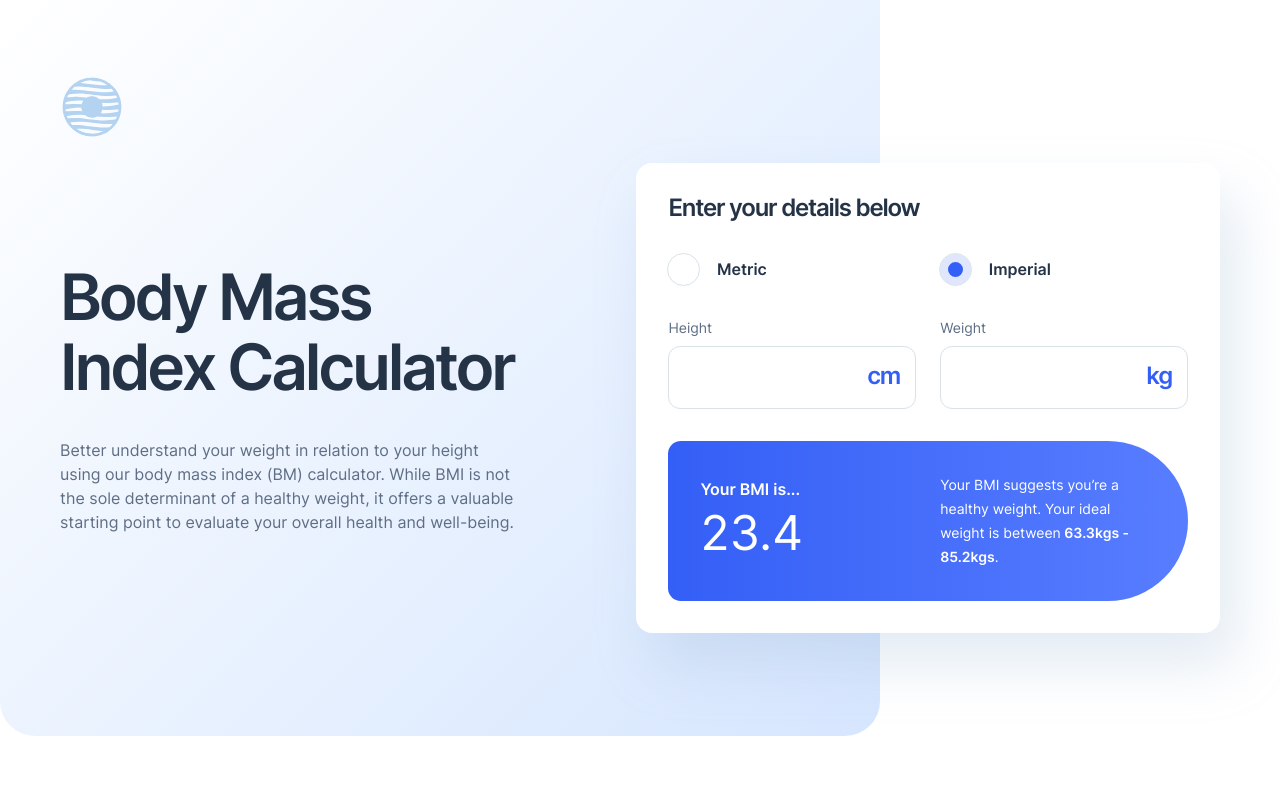
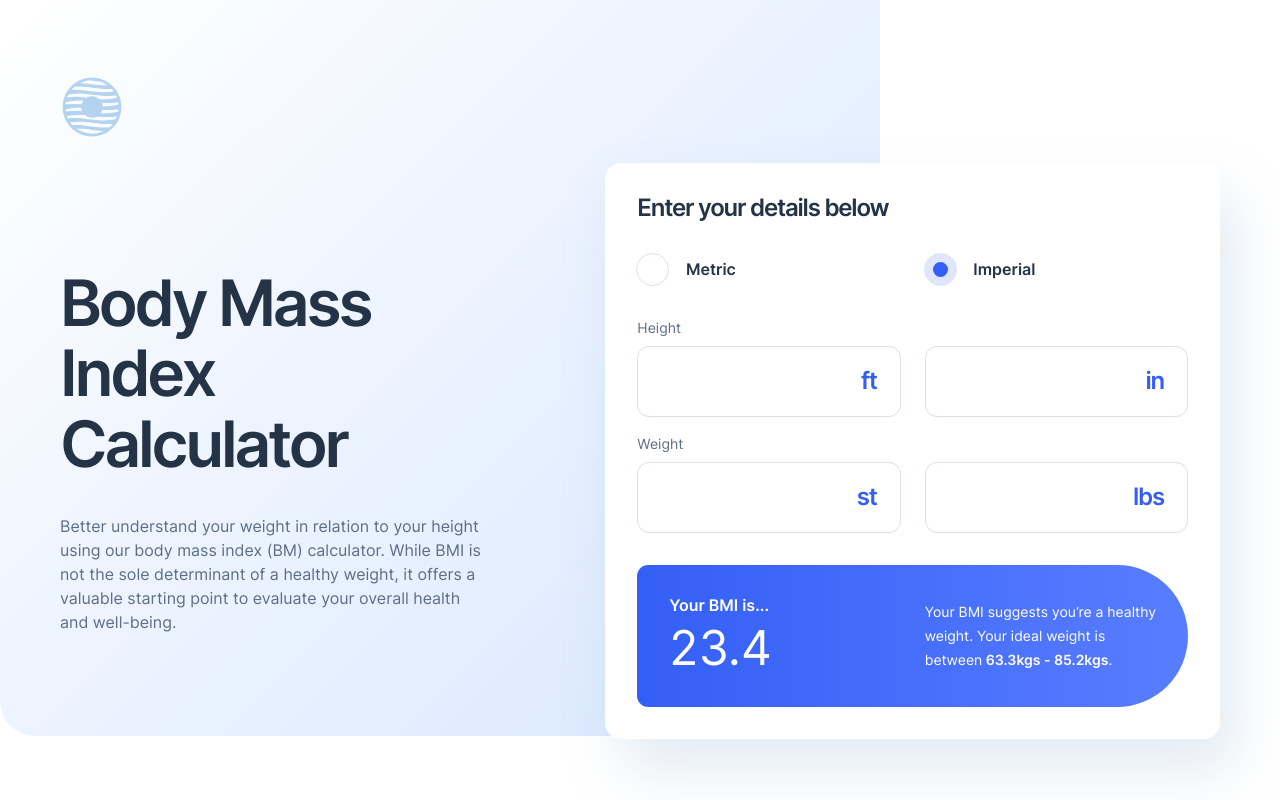
Before and after one commit to Dudeldups/FM-bmi-calculator, a React (Vite) app: page / in a window 1280 px wide. Both pictures are taken after a click on the label "Imperial". Shown: the top 800 px of the page. Built offline with nearby package versions, Linux system fonts and the light colour scheme.

Commit message:
added input display for imperial

```diff
--- a/src/App.tsx
+++ b/src/App.tsx
@@ -8,7 +8,6 @@ export default function App() {
   return (
     <div className="outer-container">
       <div className="background-box"></div>
-
       <SiteHeader />
       <main>
         <CTA />
--- a/src/components/CTA/CTA.less
+++ b/src/components/CTA/CTA.less
@@ -11,7 +11,7 @@
   .mq(@bp-desktop, {
     flex-direction: row;
     align-items: center;
-    gap: .get-clamp(2rem, 8rem, 65rem, 81.25rem)[];
+    gap: .get-clamp(2rem, 7.5rem, 65rem, 81.25rem)[];
     margin-top: 1.5rem;
   });
 }
--- a/src/components/CTA/CTA.tsx
+++ b/src/components/CTA/CTA.tsx
@@ -2,9 +2,7 @@ import MainHeader from "../MainHeader/MainHeader";
 import Calculator from "../Calculator/Calculator";
 import "./CTA.less";
 
-type Props = {};
-
-export default function CTA({}: Props) {
+export default function CTA() {
   return (
     <div className="cta">
       <MainHeader />
--- a/src/components/Calculator/Calculator.less
+++ b/src/components/Calculator/Calculator.less
@@ -51,30 +51,51 @@
   gap: 1rem;
 
   .mq(@bp-tablet, {
-    flex-direction: row;
-    gap: 1.5rem;
+    .metric & {
+      flex-direction: row;
+      gap: 1.5rem;
+
+      & * {
+        flex: 1;
+      }
+    }
   });
 
-  &__label {
+  &__container {
+    border: none;
+  }
+
+  &__inner {
+    display: flex;
+    gap: 1.5rem;
+
+    & * {
+      flex: 1;
+    }
+  }
+
+  &__input-wrapper {
     position: relative;
-    flex: 1;
+    margin-top: 0.5rem;
   }
 
   &__input {
-    margin-top: 0.5rem;
     width: 100%;
     padding: 1.25rem 1.5rem;
     border: 0.0625rem solid @clr-borders;
     border-radius: 0.75rem;
+    cursor: pointer;
 
-    &:active {
+    &:hover {
       border-color: @clr-blue;
     }
   }
 
   &__unit {
     position: absolute;
-    top: 3rem;
-    right: 1rem;
+    top: 50%;
+    right: 1.5rem;
+    transform: translateY(-50%);
+    cursor: pointer;
   }
 }
--- a/src/components/Calculator/Calculator.tsx
+++ b/src/components/Calculator/Calculator.tsx
@@ -1,11 +1,20 @@
+import { useState } from "react";
 import Result from "../Result/Result";
 import "./Calculator.less";
 
-type Props = {};
+export default function Calculator() {
+  const [unit, setUnit] = useState("metric");
 
-export default function Calculator({}: Props) {
+  const handleChange = (e: React.ChangeEvent<HTMLInputElement>) => {
+    const { type, id } = e.target;
+    if (type === "radio") {
+      id === "metric" ? setUnit("metric") : setUnit("imperial");
+    } else if (type === "text") {
+    }
+  };
+
   return (
-    <section className="calculator">
+    <section className={`calculator ${unit === "metric" && "metric"}`}>
       <h2 className="calculator__title">Enter your details below</h2>
 
       <div className="radio">
@@ -14,6 +23,8 @@ export default function Calculator({}: Props) {
             type="radio"
             name="unit"
             id="metric"
+            onChange={handleChange}
+            checked={unit === "metric"}
             className="radio__input sr-only"
           />
           <span className="radio__circle"></span>
@@ -25,6 +36,8 @@ export default function Calculator({}: Props) {
             type="radio"
             name="unit"
             id="imperial"
+            onChange={handleChange}
+            checked={unit === "imperial"}
             className="radio__input sr-only"
           />
           <span className="radio__circle"></span>
@@ -33,27 +46,107 @@ export default function Calculator({}: Props) {
       </div>
 
       <div className="text">
-        <label htmlFor="height" className="text__label">
-          Height
+        <fieldset className="text__container">
+          <h3 className="text__type">Height</h3>
+          {unit === "metric" ? (
+            <div className="text__input-wrapper">
+              <label htmlFor="height-cm" className="sr-only">
+                Height in centimeter
+              </label>
               <input
                 type="text"
-            name="height"
-            id="height"
+                name="height-cm"
+                id="height-cm"
+                maxLength={6}
+                onChange={handleChange}
                 className="text__input"
               />
               <span className="text__unit">cm</span>
+            </div>
+          ) : (
+            <div className="text__inner">
+              <div className="text__input-wrapper">
+                <label htmlFor="height-ft" className="sr-only">
+                  Height feet
                 </label>
-
-        <label htmlFor="weight" className="text__label">
-          Weight
                 <input
                   type="text"
-            name="weight"
-            id="weight"
+                  name="height-ft"
+                  id="height-ft"
+                  maxLength={2}
+                  onChange={handleChange}
+                  className="text__input"
+                />
+                <span className="text__unit">ft</span>
+              </div>
+              <div className="text__input-wrapper">
+                <label htmlFor="height-in" className="sr-only">
+                  Height inches
+                </label>
+                <input
+                  type="text"
+                  name="height-in"
+                  id="height-in"
+                  maxLength={2}
+                  onChange={handleChange}
+                  className="text__input"
+                />
+                <span className="text__unit">in</span>
+              </div>
+            </div>
+          )}
+        </fieldset>
+
+        <fieldset className="text__container">
+          <h3 className="text__type">Weight</h3>
+          {unit === "metric" ? (
+            <div className="text__input-wrapper">
+              <label htmlFor="weight-kg" className="sr-only">
+                Weight in kilogram
+              </label>
+              <input
+                type="text"
+                name="weight-kg"
+                id="weight-kg"
+                maxLength={6}
+                onChange={handleChange}
                 className="text__input"
               />
               <span className="text__unit">kg</span>
+            </div>
+          ) : (
+            <div className="text__inner">
+              <div className="text__input-wrapper">
+                <label htmlFor="weight-st" className="sr-only">
+                  Weight stone
                 </label>
+                <input
+                  type="text"
+                  name="weight-st"
+                  id="weight-st"
+                  maxLength={6}
+                  onChange={handleChange}
+                  className="text__input"
+                />
+                <span className="text__unit">st</span>
+              </div>
+              <div className="text__input-wrapper">
+                <label htmlFor="weight-lbs" className="sr-only">
+                  Weight pounds
+                </label>
+                <input
+                  type="text"
+                  name="weight-lbs"
+                  id="weight-lbs"
+                  maxLength={6}
+                  onChange={handleChange}
+                  className="text__input"
+                />
+                <span className="text__unit">lbs</span>
+              </div>
+            </div>
+          )}
+        </fieldset>
       </div>
 
       <Result />
--- a/src/components/Explanation/Explanation.less
+++ b/src/components/Explanation/Explanation.less
@@ -5,8 +5,7 @@
   flex-direction: column;
   gap: 3rem;
   margin-top: 4.5rem;
-  max-width: 78rem;
-  margin-inline: auto;
+  .max-width();
 
   .mq(@bp-tablet, {
     .padding-inline();
@@ -21,7 +20,7 @@
 
   .mq(@bp-desktop, {
     margin-top: 10rem;
-    gap: 5.5rem;
+    gap: 8rem;
   });
 
   &__img {
--- a/src/components/Limitations/Limitations.less
+++ b/src/components/Limitations/Limitations.less
@@ -35,6 +35,7 @@
   });
 
   .mq(@bp-desktop, {
+    gap: 2rem;
     grid-template-columns: subgrid;
     grid-area: 1 / 1 / 3 / -1;
   });
--- a/src/less/abstracts/mixins.less
+++ b/src/less/abstracts/mixins.less
@@ -52,7 +52,7 @@
 }
 
 .padding-inline() {
-  padding-inline: .get-clamp(1.5rem, 2.75rem, 25rem, 40rem) [];
+  padding-inline: .get-clamp(1rem, 2.75rem, 20rem, 32rem) [];
 }
 
 .max-width() {
--- a/src/less/base/typography.less
+++ b/src/less/base/typography.less
@@ -53,9 +53,17 @@
 }
 
 .text {
-  &__label {
+  &__type {
     font-size: 0.875rem;
+    font-weight: 400;
     line-height: 150%;
+    color: @clr-electric-blue;
+  }
+
+  &__input {
+    font-size: 1.5rem;
+    font-weight: 600;
+    letter-spacing: -0.075rem;
   }
 
   &__unit {
@@ -87,6 +95,11 @@
   &__title {
     font-size: 2rem;
     letter-spacing: -0.1rem;
+
+    .mq(@bp-desktop, {
+      font-size: 3rem;
+      letter-spacing: -0.15rem;
+    });
   }
 }
 
```
Lines whose indentation alone changed are shown as unchanged.
